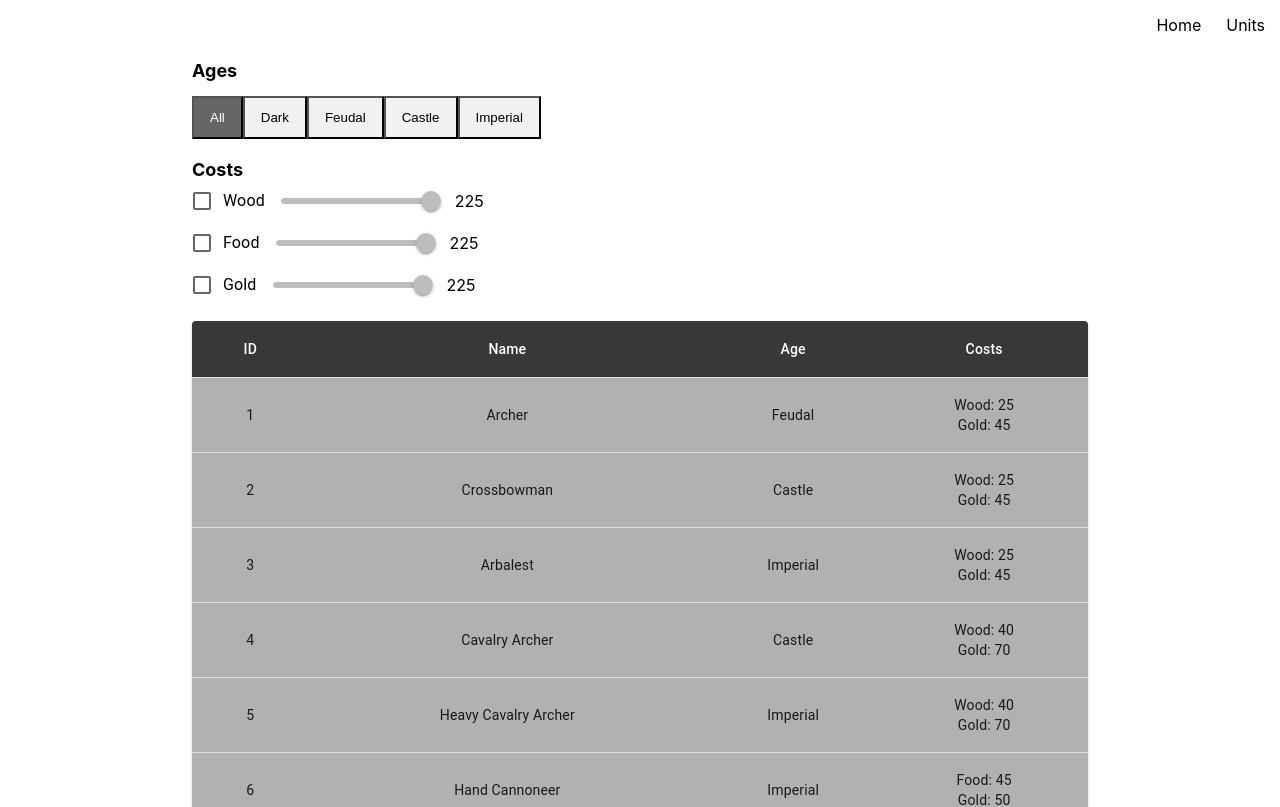
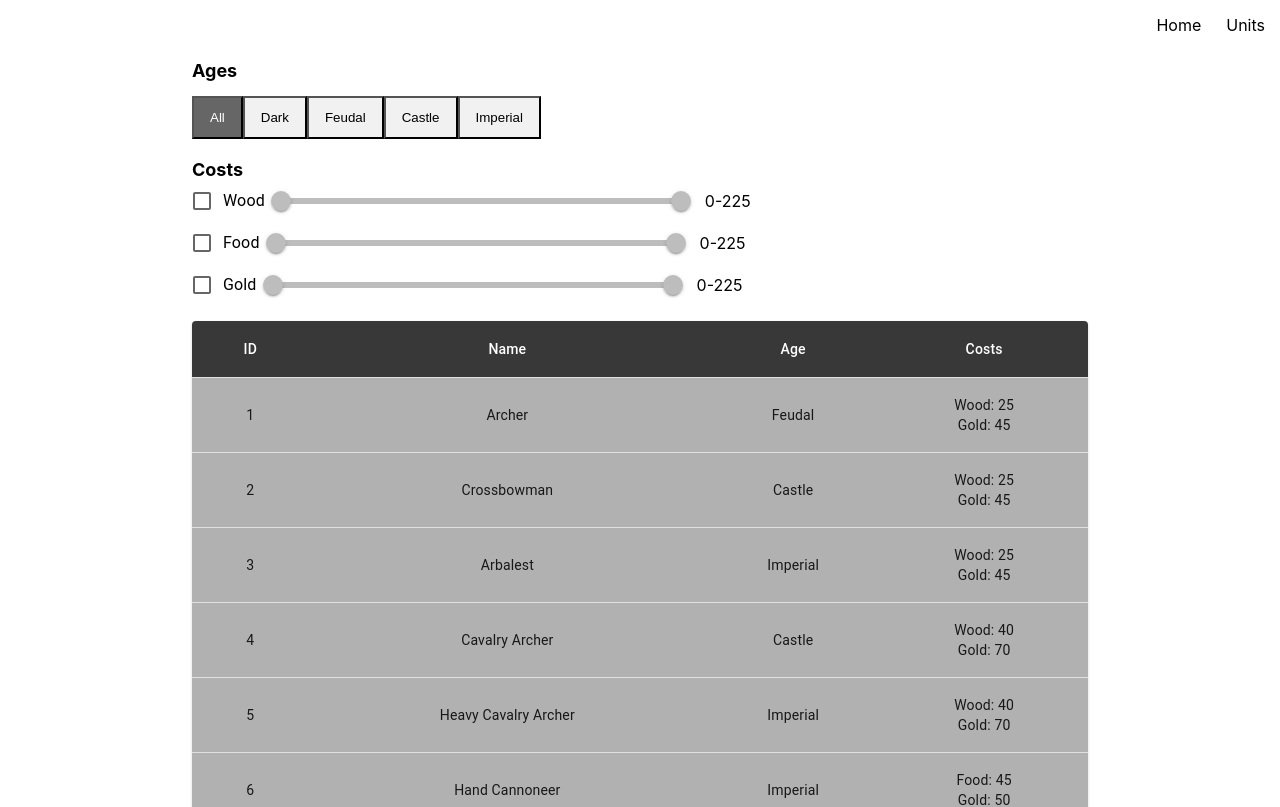
Before and after one commit to dragozed/aoe-units, a React (Create React App) app: page /units in a window 1280 px wide. Shown: the top 807 px of the page. Built offline with nearby package versions, Linux system fonts and the light colour scheme.

Commit message:
feat: CostsFilter improved to range slider

```diff
--- a/src/components/UnitDetail/UnitDetail.js
+++ b/src/components/UnitDetail/UnitDetail.js
@@ -25,9 +25,7 @@ function UnitDetail() {
   }, []);
 
   return data.map((item) =>
-    item.id === ~~unitId //double tilde => string to number
-      ? (console.log(typeof unitId),
-        (
+    item.id === ~~unitId ? ( //double tilde => string to number
       <div key={item.id} className="unit-detail-container">
         <div className="unit-text">{item.name} Unit Detail</div>
         <TableContainer component={Paper}>
@@ -169,8 +167,9 @@ function UnitDetail() {
           </Table>
         </TableContainer>
       </div>
-        ))
-      : ""
+    ) : (
+      ""
+    )
   );
 }
 
--- a/src/components/Units/CostsFilter/CostsFilter.js
+++ b/src/components/Units/CostsFilter/CostsFilter.js
@@ -1,16 +1,18 @@
-import React, { useState } from "react";
+import React from "react";
 
 //mui components
 import { Checkbox, FormControlLabel, Slider } from "@mui/material";
 function CostsFilter(props) {
-  const [disableWood, setDisableWood] = useState(true);
-  const [disableFood, setDisableFood] = useState(true);
-  const [disableGold, setDisableGold] = useState(true);
-
   const setWoodFilter = (value) => {
     props.setFilters((existingValues) => ({
       ...existingValues,
       woodFilter: value,
+    }));
+  };
+  const setWoodFilterActive = (value) => {
+    props.setFilters((existingValues) => ({
+      ...existingValues,
+      woodFilterActive: value,
     }));
   };
   const setFoodFilter = (value) => {
@@ -19,10 +21,22 @@ function CostsFilter(props) {
       foodFilter: value,
     }));
   };
+  const setFoodFilterActive = (value) => {
+    props.setFilters((existingValues) => ({
+      ...existingValues,
+      foodFilterActive: value,
+    }));
+  };
   const setGoldFilter = (value) => {
     props.setFilters((existingValues) => ({
       ...existingValues,
       goldFilter: value,
+    }));
+  };
+  const setGoldFilterActive = (value) => {
+    props.setFilters((existingValues) => ({
+      ...existingValues,
+      goldFilterActive: value,
     }));
   };
   return (
@@ -35,26 +49,26 @@ function CostsFilter(props) {
               <Checkbox
                 defaultChecked={false}
                 onChange={() => {
-                  if (!disableWood) {
-                    setWoodFilter(225);
+                  if (props.woodFilterActive) {
+                    setWoodFilter([0, 225]);
                   }
-                  setDisableWood(!disableWood);
+                  setWoodFilterActive(!props.woodFilterActive);
                 }}
               />
             }
             label="Wood"
           />
           <Slider
-            sx={{ width: 150, marginRight: 3 }}
-            disabled={disableWood}
+            sx={{ width: 400, marginRight: 3 }}
+            disabled={!props.woodFilterActive}
             min={0}
             max={225}
             value={props.woodFilter}
             onChange={(e) => setWoodFilter(e.target.value)}
-            aria-label="Default"
+            getAriaLabel={() => "Default"}
             valueLabelDisplay="auto"
           />
-          <div>{props.woodFilter}</div>
+          <div>{props.woodFilter[0] + "-" + props.woodFilter[1]}</div>
         </div>
         <div className="range-filter">
           <FormControlLabel
@@ -62,26 +76,26 @@ function CostsFilter(props) {
               <Checkbox
                 defaultChecked={false}
                 onChange={() => {
-                  if (!disableFood) {
-                    setFoodFilter(225);
+                  if (props.foodFilterActive) {
+                    setFoodFilter([0, 225]);
                   }
-                  setDisableFood(!disableFood);
+                  setFoodFilterActive(!props.foodFilterActive);
                 }}
               />
             }
             label="Food"
           />
           <Slider
-            sx={{ width: 150, marginRight: 3 }}
-            disabled={disableFood}
+            sx={{ width: 400, marginRight: 3 }}
+            disabled={!props.foodFilterActive}
             min={0}
             max={225}
             value={props.foodFilter}
             onChange={(e) => setFoodFilter(e.target.value)}
-            aria-label="Default"
+            getAriaLabel={() => "Default"}
             valueLabelDisplay="auto"
           />
-          <div>{props.foodFilter}</div>
+          <div>{props.foodFilter[0] + "-" + props.foodFilter[1]}</div>
         </div>
         <div className="range-filter">
           <FormControlLabel
@@ -89,26 +103,26 @@ function CostsFilter(props) {
               <Checkbox
                 defaultChecked={false}
                 onChange={() => {
-                  if (!disableGold) {
-                    setGoldFilter(225);
+                  if (props.goldFilterActive) {
+                    setGoldFilter([0, 225]);
                   }
-                  setDisableGold(!disableGold);
+                  setGoldFilterActive(!props.goldFilterActive);
                 }}
               />
             }
             label="Gold"
           />
           <Slider
-            sx={{ width: 150, marginRight: 3 }}
-            disabled={disableGold}
+            sx={{ width: 400, marginRight: 3 }}
+            disabled={!props.goldFilterActive}
             min={0}
             max={225}
             value={props.goldFilter}
             onChange={(e) => setGoldFilter(e.target.value)}
-            aria-label="Default"
+            getAriaLabel={() => "Default"}
             valueLabelDisplay="auto"
           />
-          <div>{props.goldFilter}</div>
+          <div>{props.goldFilter[0] + "-" + props.goldFilter[1]}</div>
         </div>
       </div>
     </>
--- a/src/components/Units/Units.js
+++ b/src/components/Units/Units.js
@@ -28,9 +28,12 @@ function Units() {
 
   const [filters, setFilters] = useState({
     ageFilter: "All",
-    woodFilter: 225,
-    foodFilter: 225,
-    goldFilter: 225,
+    woodFilter: [0, 225],
+    foodFilter: [0, 225],
+    goldFilter: [0, 225],
+    woodFilterActive: false,
+    foodFilterActive: false,
+    goldFilterActive: false,
   });
 
   const displayWood = (item) => {
@@ -67,31 +70,51 @@ function Units() {
         <AgesFilter setFilters={setFilters} ageFilter={filters.ageFilter} />
         <CostsFilter
           setFilters={setFilters}
+          filters={filters}
           woodFilter={filters.woodFilter}
           foodFilter={filters.foodFilter}
           goldFilter={filters.goldFilter}
+          woodFilterActive={filters.woodFilterActive}
+          foodFilterActive={filters.foodFilterActive}
+          goldFilterActive={filters.goldFilterActive}
         />
       </div>
       <div className="units-container">
         <TableContainer component={Paper}>
-          <Table>
-            <TableHead>
-              <TableRow>
-                <TableCell className="table-head" align="center">
+          <Table component={"div"}>
+            <TableHead component={"div"}>
+              <TableRow component={"div"}>
+                <TableCell
+                  component={"div"}
+                  className="table-head"
+                  align="center"
+                >
                   ID
                 </TableCell>
-                <TableCell className="table-head" align="center">
+                <TableCell
+                  component={"div"}
+                  className="table-head"
+                  align="center"
+                >
                   Name
                 </TableCell>
-                <TableCell className="table-head" align="center">
+                <TableCell
+                  component={"div"}
+                  className="table-head"
+                  align="center"
+                >
                   Age
                 </TableCell>
-                <TableCell className="table-head" align="center">
+                <TableCell
+                  component={"div"}
+                  className="table-head"
+                  align="center"
+                >
                   Costs
                 </TableCell>
               </TableRow>
             </TableHead>
-            <TableBody>
+            <TableBody component={"div"}>
               {data.map((item) => (
                 <TableRow
                   component={Link}
@@ -106,26 +129,42 @@ function Units() {
                         ? item.age !== "Feudal" && item.age !== "Dark"
                         : filters.ageFilter === "Castle"
                         ? item.age === "Imperial"
-                        : "")) ||
+                        : "")) || //end of age filters
                     (item.cost && item.cost.Wood !== undefined
-                      ? filters.woodFilter < item.cost.Wood
+                      ? filters.woodFilter[1] < item.cost.Wood ||
+                        item.cost.Wood < filters.woodFilter[0]
                       : "") ||
                     (item.cost && item.cost.Food !== undefined
-                      ? filters.foodFilter < item.cost.Food
+                      ? filters.foodFilter[1] < item.cost.Food ||
+                        item.cost.Food < filters.foodFilter[0]
                       : "") ||
                     (item.cost && item.cost.Gold !== undefined
-                      ? filters.goldFilter < item.cost.Gold
-                      : "")
+                      ? filters.goldFilter[1] < item.cost.Gold ||
+                        item.cost.Gold < filters.goldFilter[0]
+                      : "") || //hide according to value range end
+                    (item.cost === null || item.cost.Wood === undefined
+                      ? filters.woodFilter[0] > 0
+                      : "") ||
+                    (item.cost === null || item.cost.Food === undefined
+                      ? filters.foodFilter[0] > 0
+                      : "") ||
+                    (item.cost === null || item.cost.Gold === undefined
+                      ? filters.goldFilter[0] > 0
+                      : "") //hide free units and undefined material cost end
                       ? "table-row hidden"
                       : "table-row"
                   }
                 >
-                  <TableCell component={"th"} scope="row" align="center">
+                  <TableCell component={"div"} scope="row" align="center">
                     {item.id}
                   </TableCell>
-                  <TableCell align="center">{item.name}</TableCell>
-                  <TableCell align="center">{item.age}</TableCell>
-                  <TableCell align="center">
+                  <TableCell component={"div"} align="center">
+                    {item.name}
+                  </TableCell>
+                  <TableCell component={"div"} align="center">
+                    {item.age}
+                  </TableCell>
+                  <TableCell component={"div"} align="center">
                     {item.cost ? displayWood(item) : "Free Unit"}
                     {item.cost ? displayFood(item) : ""}
                     {item.cost ? displayGold(item) : ""}
```
Lines whose indentation alone changed are shown as unchanged.
